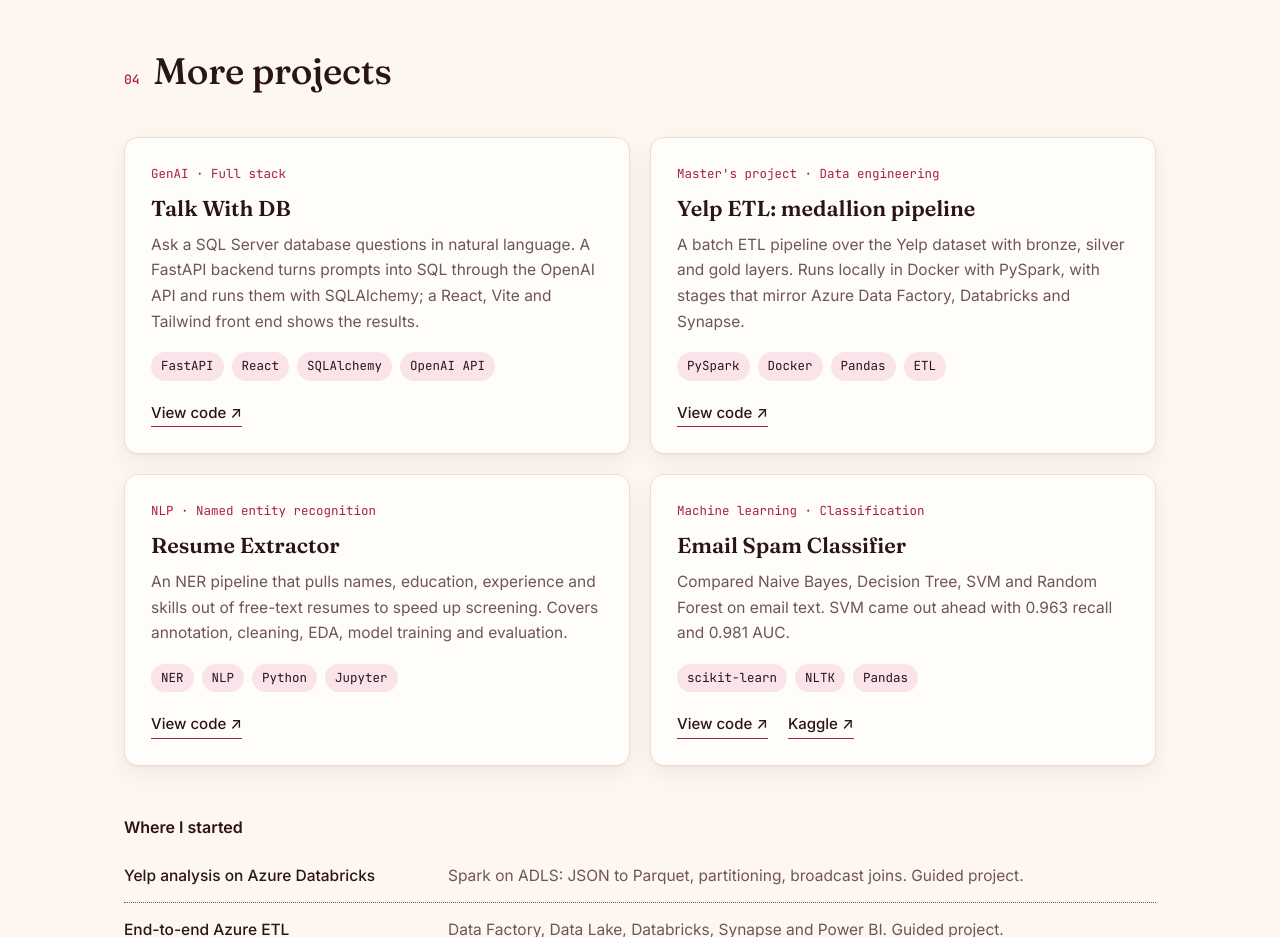
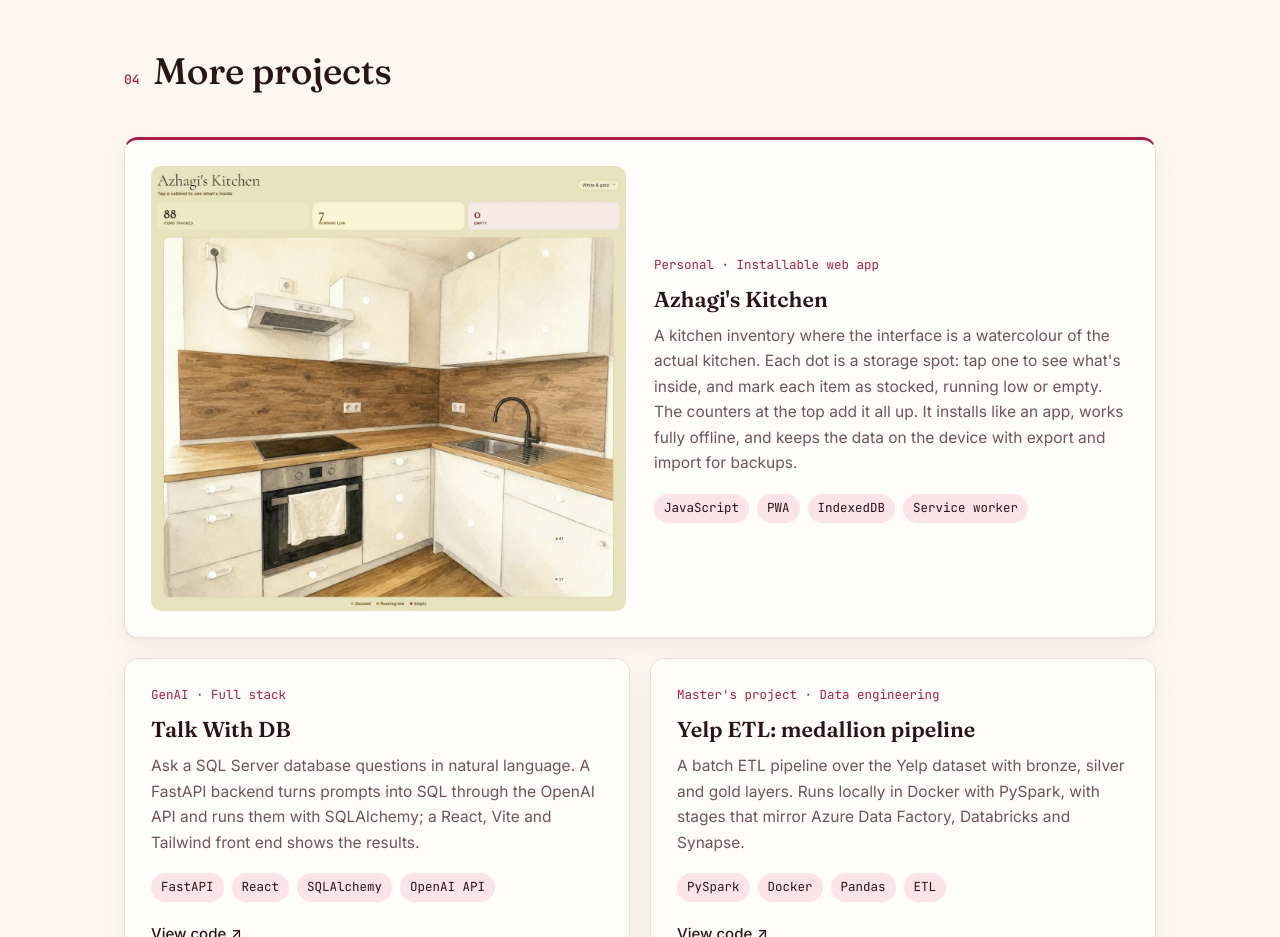
Before and after one commit to MonishaShree-S/Portfolio, a plain HTML site: page index.html in a window 1280 px wide. Shown: the part 3400-4337 px from the top of the page. Drawn offline with Linux system fonts and the light colour scheme.

Commit message:
Add Azhagi's Kitchen project

```diff
--- a/index.html
+++ b/index.html
@@ -11,7 +11,7 @@
   <link rel="preconnect" href="https://fonts.googleapis.com">
   <link rel="preconnect" href="https://fonts.gstatic.com" crossorigin>
   <link href="https://fonts.googleapis.com/css2?family=Fraunces:ital,opsz,wght@0,9..144,500;0,9..144,600;1,9..144,500&family=Inter:wght@400;500;600&family=JetBrains+Mono:wght@400;500&display=swap" rel="stylesheet">
-  <link rel="stylesheet" href="styles.css?v=5">
+  <link rel="stylesheet" href="styles.css?v=8">
   <script>
     // Apply the saved theme before first paint to avoid a flash
     try {
@@ -243,6 +243,22 @@
       <h2 class="section-title"><span>04</span>More projects</h2>
 
       <div class="project-grid">
+        <article class="project wide">
+          <img src="assets/kitchen-app.jpg?v=2" alt="Screenshot of the Azhagi's Kitchen app: counters for items tracked, running low and empty above a watercolour kitchen, with a dot on every storage spot" loading="lazy" width="1246" height="1168">
+          <div class="project-text">
+            <p class="project-kind">Personal · Installable web app</p>
+            <h3>Azhagi's Kitchen</h3>
+            <p>
+              A kitchen inventory where the interface is a watercolour of the actual kitchen. Each dot
+              is a storage spot: tap one to see what's inside, and mark each item as stocked, running low or
+              empty. The counters at the top add it all up.
+              It installs like an app, works fully offline, and keeps the data on the device with
+              export and import for backups.
+            </p>
+            <ul class="tags"><li>JavaScript</li><li>PWA</li><li>IndexedDB</li><li>Service worker</li></ul>
+          </div>
+        </article>
+
         <article class="project">
           <p class="project-kind">GenAI · Full stack</p>
           <h3>Talk With DB</h3>
@@ -367,6 +383,6 @@
     </div>
   </footer>
 
-  <script src="script.js?v=5"></script>
+  <script src="script.js?v=8"></script>
 </body>
 </html>
--- a/styles.css
+++ b/styles.css
@@ -288,9 +288,20 @@ h1 em { font-style: italic; color: var(--accent); }
 .project:hover { transform: translateY(-3px); border-color: var(--accent); }
 .project.featured { border-top: 3px solid var(--accent); }
 
+.project.wide {
+  grid-column: 1 / -1;
+  display: grid;
+  grid-template-columns: 1fr 1fr;
+  gap: 28px;
+  align-items: center;
+  border-top: 3px solid var(--accent);
+}
+.project.wide img { width: 100%; height: auto; border-radius: 10px; display: block; }
+.project.wide .tags { margin-bottom: 0; }
+
 .project-kind { font-family: var(--font-mono); font-size: 12.5px; color: var(--accent); margin-bottom: 10px; }
 .project h3 { font-family: var(--font-display); font-weight: 600; font-size: 1.35rem; line-height: 1.25; margin-bottom: 10px; }
-.project > p:not(.project-kind):not(.project-links) { color: var(--muted); font-size: 15.5px; }
+.project > p:not(.project-kind):not(.project-links), .project-text > p:not(.project-kind) { color: var(--muted); font-size: 15.5px; }
 .project .tags { margin-bottom: 20px; }
 .project-links { margin-top: auto; display: flex; gap: 20px; font-size: 15px; }
 .project-links a { font-weight: 500; text-decoration: none; border-bottom: 1px solid var(--accent); padding-bottom: 1px; }
@@ -503,6 +514,7 @@ h1 em { font-style: italic; color: var(--accent); }
   .job { grid-template-columns: 1fr; gap: 10px; }
   .job-meta { flex-direction: row; gap: 14px; align-items: baseline; }
   .project-grid, .skills-grid, .edu-grid { grid-template-columns: 1fr; }
+  .project.wide { grid-template-columns: 1fr; }
   .more-list li { grid-template-columns: 1fr; gap: 2px; }
 }
 
```
Also changed, not shown: assets/kitchen-app.jpg (added), 1 other file.
